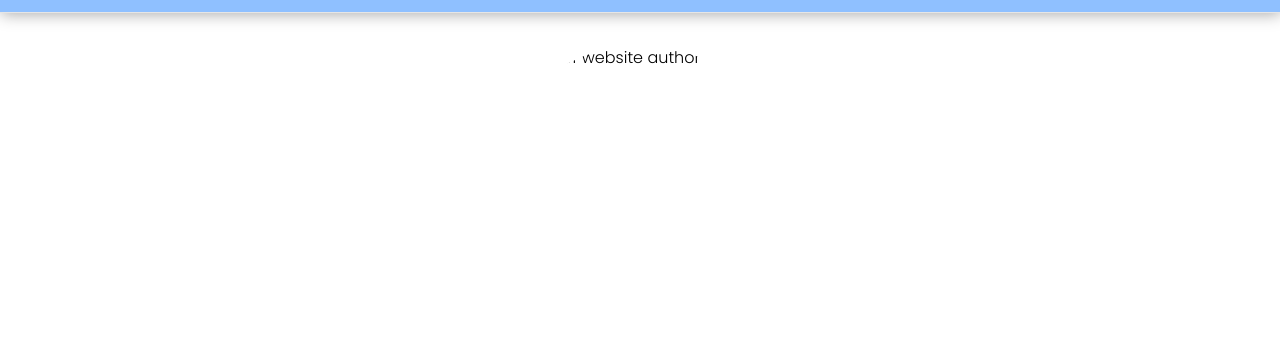
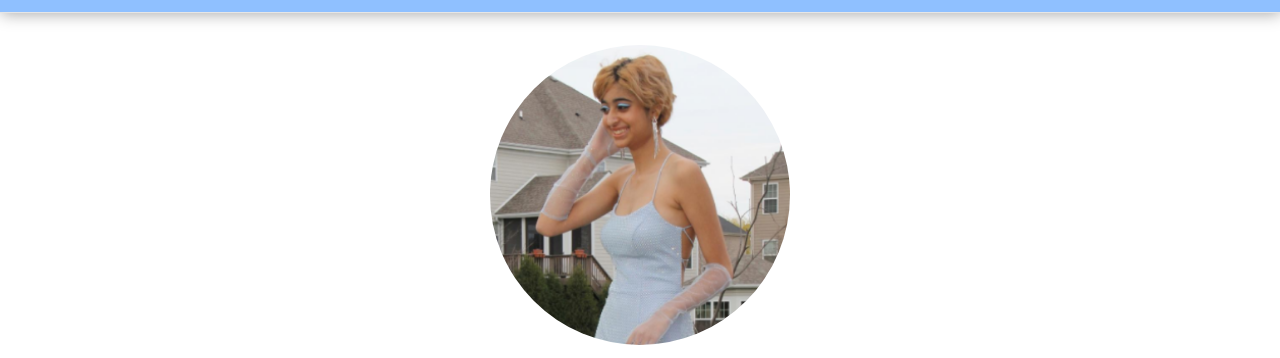
Before and after one commit to ddamera/Portfolio, a plain HTML site: page index.html in a window 1280 px wide. Shown: the part 67-425 px from the top of the page. Drawn offline with nearby package versions, Linux system fonts and the light colour scheme; a script that the page names is missing.

Commit message:
Update index.html

```diff
--- a/index.html
+++ b/index.html
@@ -38,7 +38,7 @@
       <img
         alt="Image of website author"
         class="author__image"
-        src="assets/self-image.jpg"
+        src="assets/thumbnails_0f2025c5-c04f-4018-af05-8f5a2f3f5eb0.image.png"
       />
       <h2 class="title__handle">@ddamera on GitHub</h2>
       <div class="icon__row">
```
